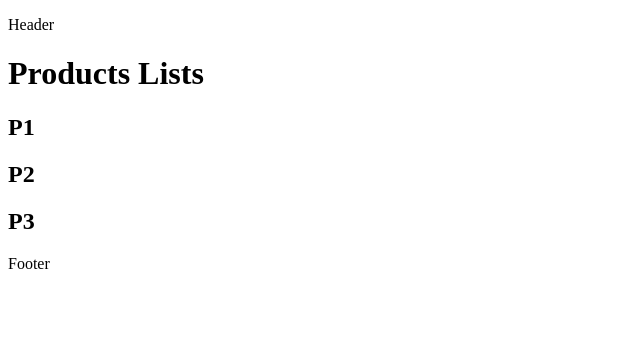
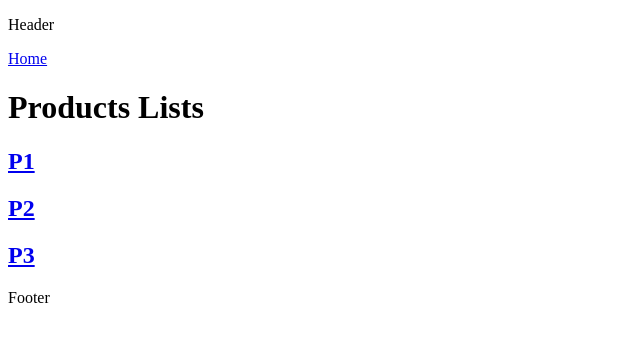
Before and after one commit to raghu-raj23/my-learnings, a Next.js app in the folder next14_learn/my-app/: page /products in a window 1280 px wide. Shown: the top 342 px of the page, without its empty margins (0-640 px from the left). Built offline with nearby package versions, Linux system fonts and the light colour scheme.

Commit message:
Navigation in Next js

```diff
--- /dev/null
+++ b/next14_learn/my-app/src/app/(auth)/styles.css
@@ -0,0 +1,3 @@
+@tailwind base;
+@tailwind components;
+@tailwind utilities;
--- a/next14_learn/my-app/src/app/products/page.tsx
+++ b/next14_learn/my-app/src/app/products/page.tsx
@@ -1,10 +1,21 @@
+import Link from "next/link";
+
 export default function ProductList() {
 	return (
 		<>
+			<Link href="/">Home</Link>
 			<h1>Products Lists</h1>
-			<h2>P1</h2>
-			<h2>P2</h2>
-			<h2>P3</h2>
+			<h2>
+				<Link href="products/1">P1</Link>
+			</h2>
+			<h2>
+				<Link href="products/2">P2</Link>
+			</h2>
+			<h2>
+				<Link href="products/3" replace>
+					P3
+				</Link>
+			</h2>
 		</>
 	);
 }
```
Also changed, not shown: next14_learn/my-app/src/app/(auth)/layout.tsx (added, +34 -0 lines), next14_learn/my-app/src/app/order-product/page.tsx (added, +16 -0 lines), next14_learn/my-app/src/app/page.tsx (+9 -1 lines).
